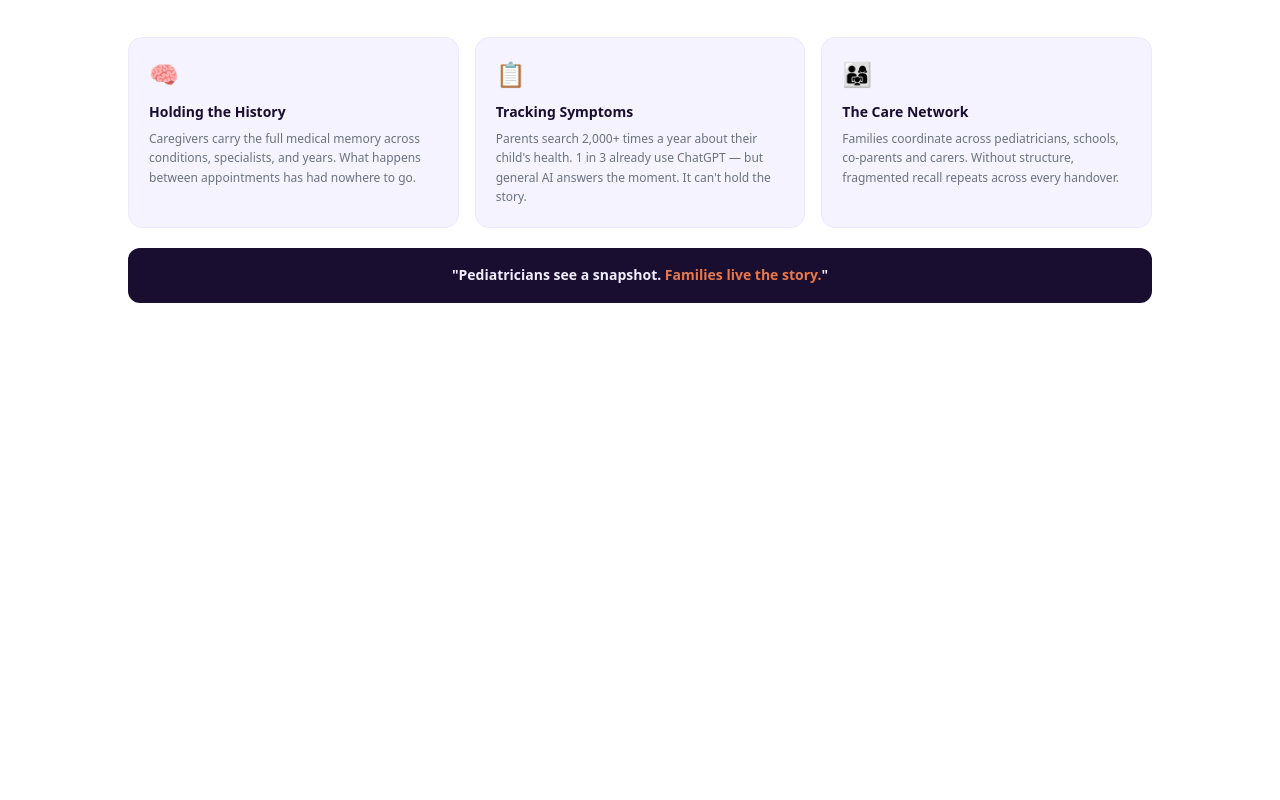
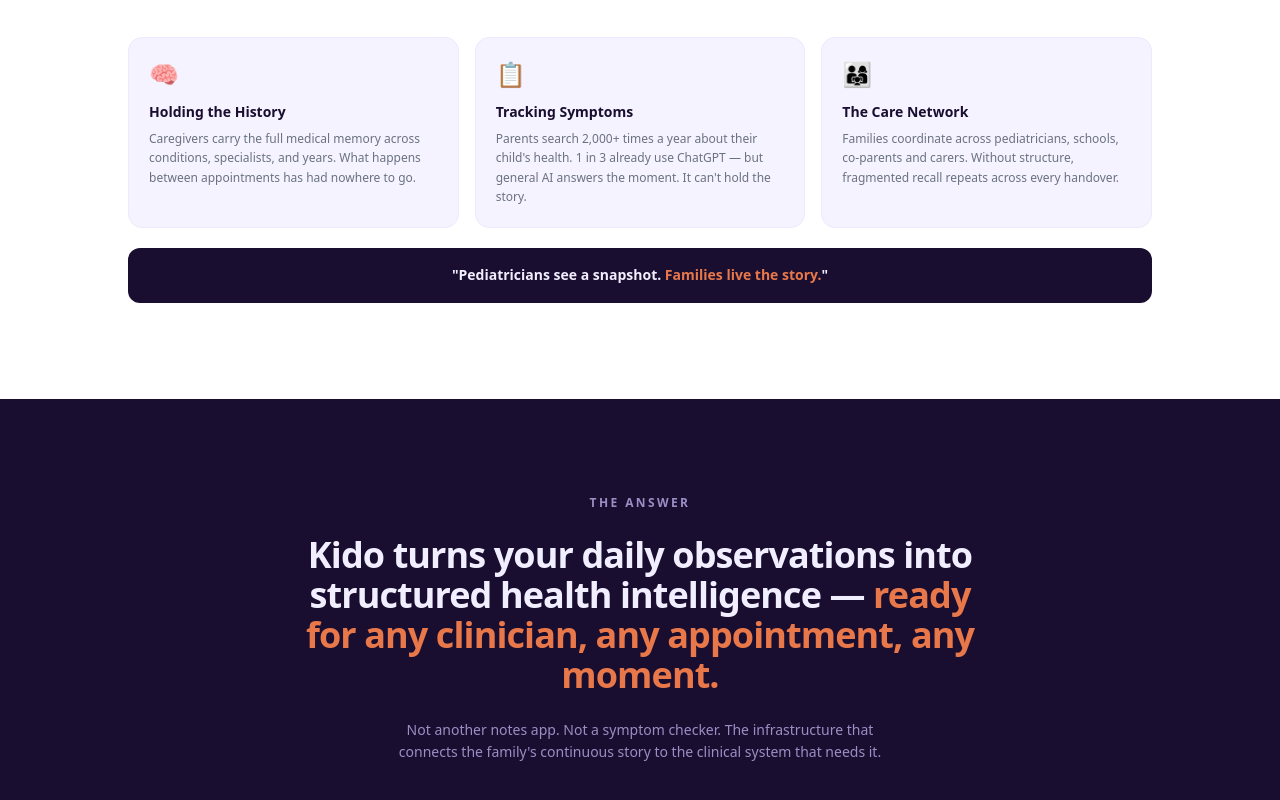
Before and after one commit to kidture/kido-landing, a Next.js app: page / in a window 1280 px wide. Shown: the part 1049-1849 px from the top of the page. Before the commit the page ends 1448 px from the top, so only its background shows below. Built offline with nearby package versions, Linux system fonts and the light colour scheme.

Commit message:
feat: add dark answer break panel

```diff
--- a/app/page.tsx
+++ b/app/page.tsx
@@ -1,6 +1,7 @@
 import Nav from '@/components/nav'
 import Hero from '@/components/hero'
 import Burden from '@/components/burden'
+import Answer from '@/components/answer'
 
 export default function Home() {
   return (
@@ -8,6 +9,7 @@
       <Nav />
       <Hero />
       <Burden />
+      <Answer />
     </main>
   )
 }
--- /dev/null
+++ b/components/answer.tsx
@@ -0,0 +1,21 @@
+export default function Answer() {
+  return (
+    <section className="bg-kido-navy px-6 py-24 text-center">
+      <div className="max-w-2xl mx-auto">
+        <p className="text-xs font-bold text-kido-purple-muted uppercase tracking-[0.2em] mb-6">
+          The answer
+        </p>
+        <h2 className="text-3xl sm:text-4xl font-black text-kido-off-white leading-tight tracking-tight mb-6">
+          Kido turns your daily observations into structured health intelligence —{' '}
+          <span className="text-kido-coral">
+            ready for any clinician, any appointment, any moment.
+          </span>
+        </h2>
+        <p className="text-sm text-kido-purple-muted leading-relaxed max-w-lg mx-auto">
+          Not another notes app. Not a symptom checker. The infrastructure that connects the
+          family's continuous story to the clinical system that needs it.
+        </p>
+      </div>
+    </section>
+  )
+}
```
